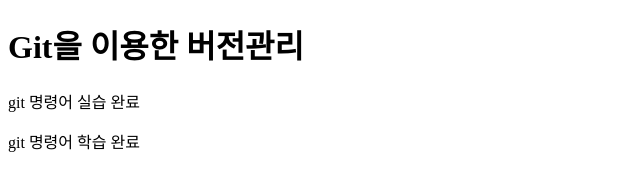
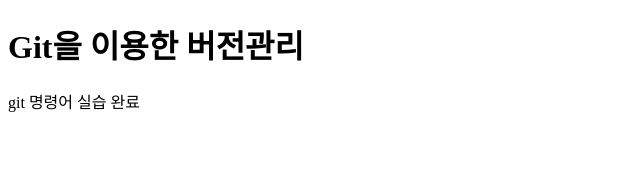
Before and after one commit to rudwn9641/GitStudy-1, a plain HTML site: page index.html in a window 1280 px wide. Shown: the whole page, without its empty margins (0-640 px from the left). Drawn offline with Linux system fonts and the light colour scheme.

Commit message:
불필요한 단락 삭제

```diff
--- a/index.html
+++ b/index.html
@@ -8,6 +8,5 @@
 <body>
     <h1>Git을 이용한 버전관리</h1>
     <p>git 명령어 실습 완료</p>
-    <p>git 명령어 학습 완료</p>
 </body>
 </html>
```
